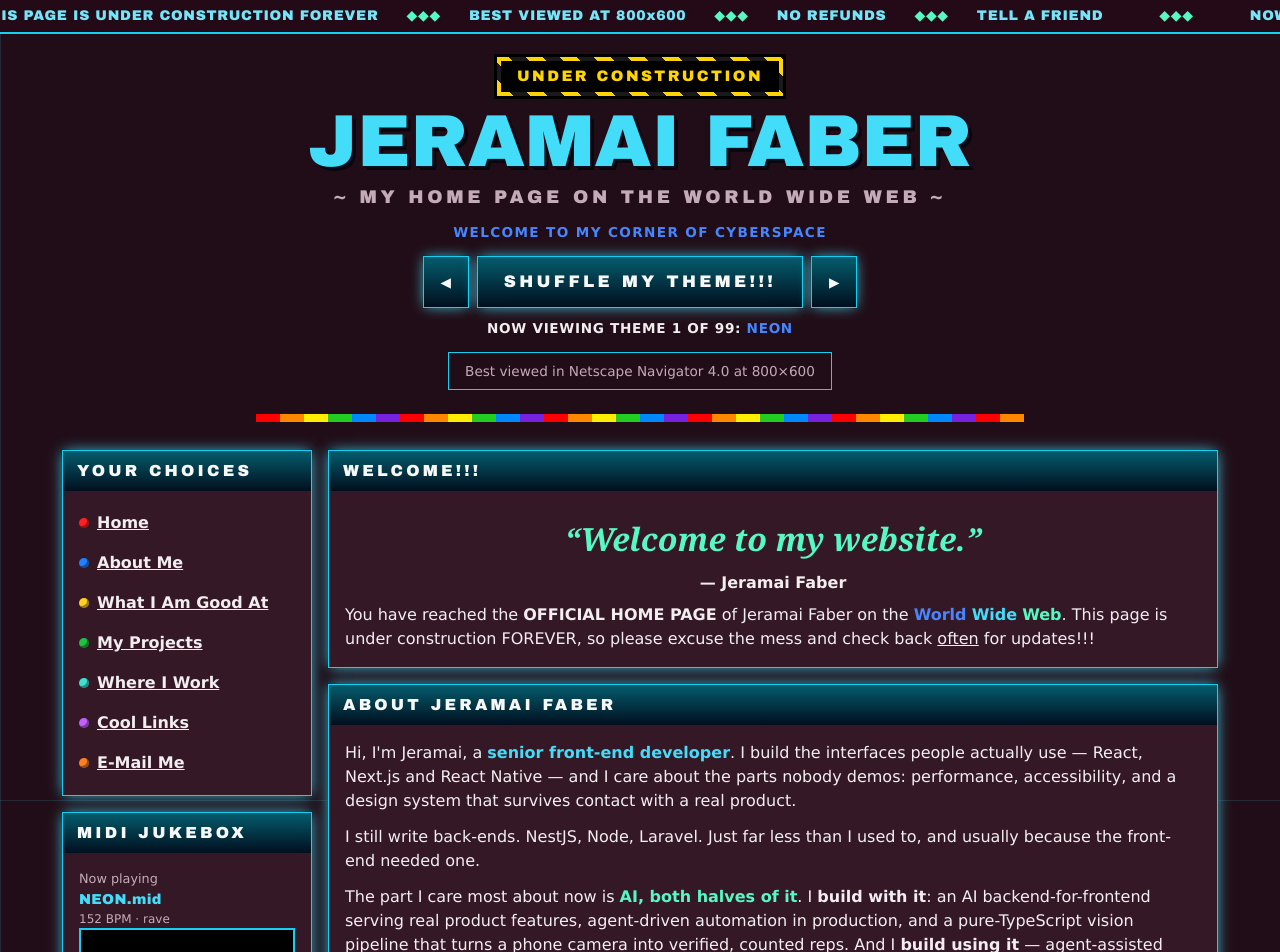
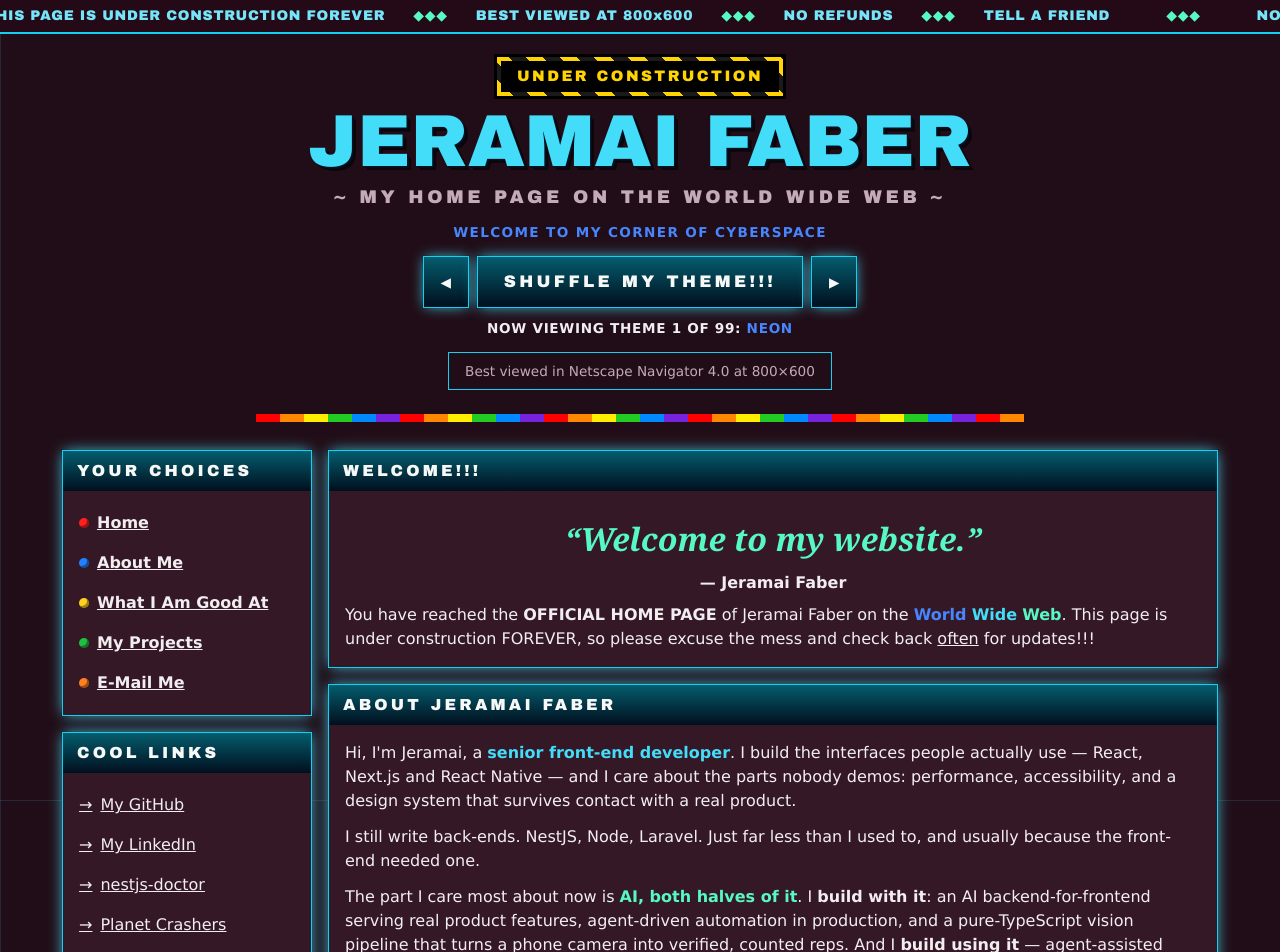
Before and after one commit to Jeramai/jeramai.github.io, a Next.js app: page / in a window 1280 px wide. Shown: the top 952 px of the page. Built offline with nearby package versions, Linux system fonts and the light colour scheme.

Commit message:
refactor: drop the Where I Work panel, move Cool Links to the sidebar
Cool Links is a list of outbound links, which belongs beside the nav
rather than in the main column between two content sections. The rail
now reads: nav, links, jukebox.

```diff
--- a/src/app/page.tsx
+++ b/src/app/page.tsx
@@ -15,13 +15,6 @@ const FACTS: [string, string][] = [
   ['Also does', 'AI features, agent workflows, computer vision'],
   ['Still does', 'Back-end, when the front-end needs one'],
   ['Location', 'Eindhoven, The Netherlands']
-];
-
-const COOL_LINKS = [
-  { href: 'https://github.com/jeramai', label: 'My GitHub' },
-  { href: 'https://linkedin.com/in/jeramai', label: 'My LinkedIn' },
-  { href: 'https://jeramai.github.io/Planet-Crashers/', label: 'Planet Crashers (my game)' },
-  { href: 'https://jeramai.github.io/svg-to-3d/', label: 'SVG to 3D' }
 ];
 
 export default function Home() {
@@ -98,25 +91,6 @@ export default function Home() {
             <Panel id='projects' title='My Projects'>
               <ProjectList />
             </Panel>
-
-            <Panel id='work' title='Where I Work'>
-              <p>
-                I work at <b className='text-accent'>BAS World</b>, on the platforms that sell trucks, trailers and machinery
-                across Europe. Web, ERP and mobile, plus the AI features that sit on top of them.
-              </p>
-            </Panel>
-
-            <Panel id='links' title='Cool Links'>
-              <ul className='m-0 list-disc pl-5'>
-                {COOL_LINKS.map((l) => (
-                  <li key={l.href} className='mb-1.5'>
-                    <a href={l.href} target='_blank' rel='noopener noreferrer' className='inline-block py-1'>
-                      {l.label}
-                    </a>
-                  </li>
-                ))}
-              </ul>
-            </Panel>
           </main>
         </div>
 
--- a/src/components/geo/Rail.tsx
+++ b/src/components/geo/Rail.tsx
@@ -6,9 +6,15 @@ const LINKS = [
   { href: '#about', label: 'About Me', dot: '#2080ff' },
   { href: '#skills', label: 'What I Am Good At', dot: '#ffd020' },
   { href: '#projects', label: 'My Projects', dot: '#20c040' },
-  { href: '#work', label: 'Where I Work', dot: '#40e0d0' },
-  { href: '#links', label: 'Cool Links', dot: '#c060ff' },
   { href: 'mailto:jeramai.work@gmail.com', label: 'E-Mail Me', dot: '#ff8020' }
+];
+
+const COOL_LINKS = [
+  { href: 'https://github.com/jeramai', label: 'My GitHub' },
+  { href: 'https://linkedin.com/in/jeramai', label: 'My LinkedIn' },
+  { href: 'https://nestjs.doctor', label: 'nestjs-doctor' },
+  { href: 'https://jeramai.github.io/Planet-Crashers/', label: 'Planet Crashers' },
+  { href: 'https://jeramai.github.io/svg-to-3d/', label: 'SVG to 3D' }
 ];
 
 export default function Rail() {
@@ -32,6 +38,24 @@ export default function Rail() {
         </nav>
       </Panel>
 
+      <Panel title='Cool Links'>
+        <ul className='m-0 list-none p-0'>
+          {COOL_LINKS.map((l) => (
+            <li key={l.href} className='mt-2 first:mt-0'>
+              <a
+                href={l.href}
+                target='_blank'
+                rel='noopener noreferrer'
+                className='flex min-h-6 items-center gap-2 py-1 underline'
+              >
+                <span aria-hidden='true'>&rarr;</span>
+                {l.label}
+              </a>
+            </li>
+          ))}
+        </ul>
+      </Panel>
+
       <MidiJukebox />
     </div>
   );
```
